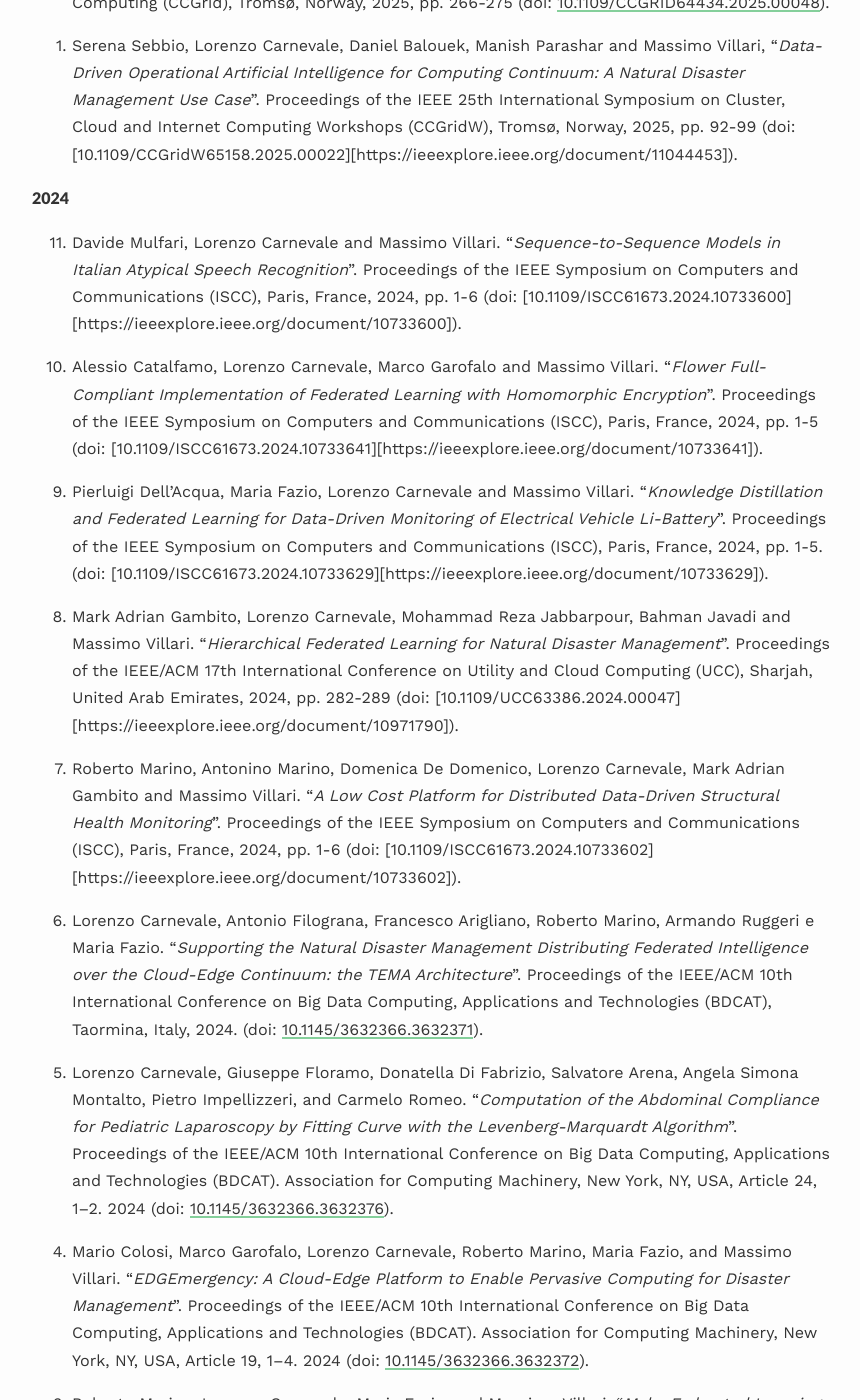
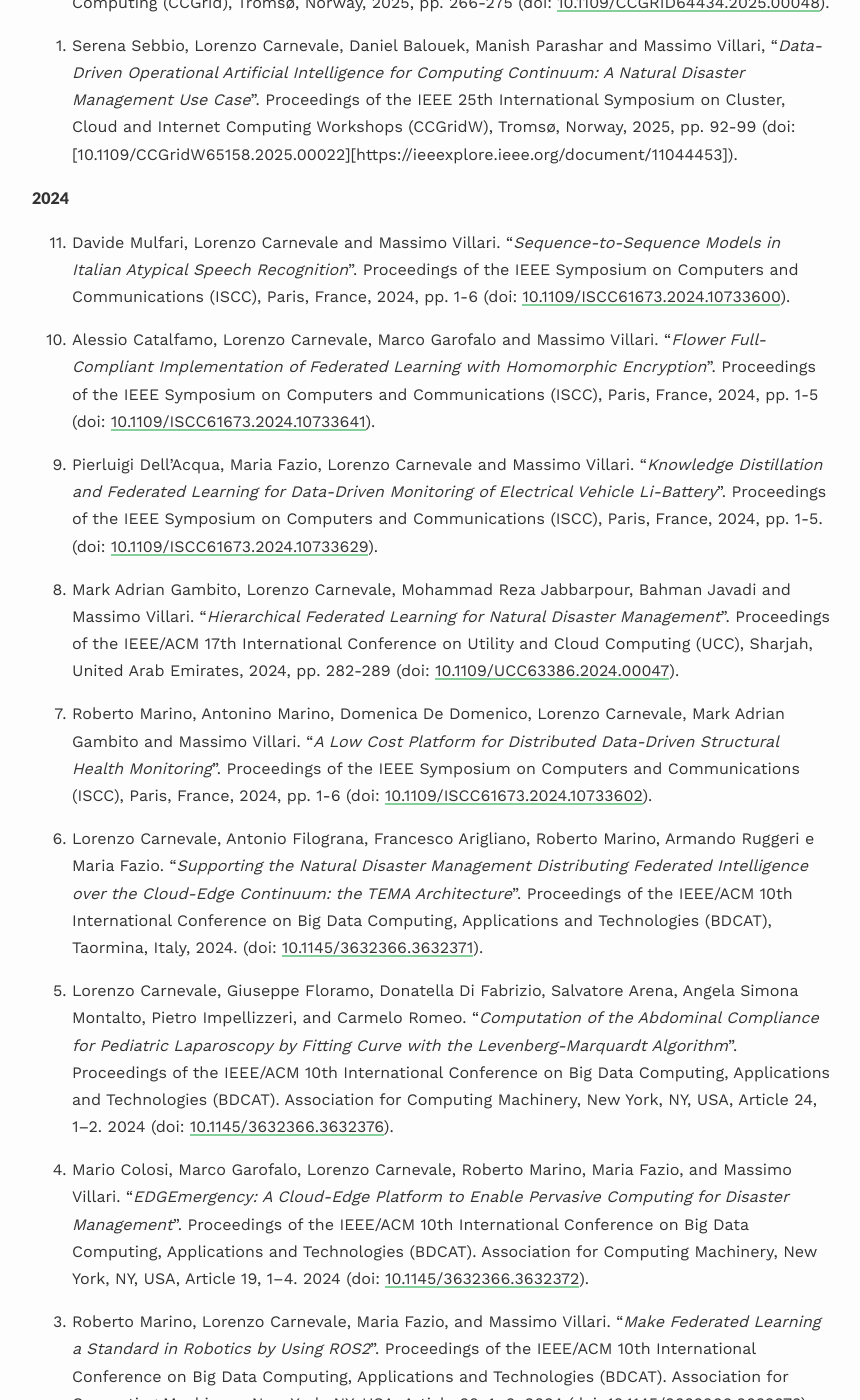
Before and after one commit to lcarnevale/lcarnevale.github.io, a Jekyll site: the page built from _pages/publications.md, in a window 1280 px wide and 1400 px high, scrolled down 3367 px. Shown: the whole window, without its empty margins (208-1068 px from the left). Built offline with Jekyll 4.4.1, drawn with Linux system fonts in a browser that asks for light colours; nearby versions of some CDN libraries; some web fonts are replaced.

Commit message:
fix typos

```diff
--- a/_pages/publications.md
+++ b/_pages/publications.md
@@ -75,15 +75,15 @@
 {: reversed="reversed"}
 
 #### 2024
-0. Davide Mulfari, Lorenzo Carnevale and Massimo Villari. "*Sequence-to-Sequence Models in Italian Atypical Speech Recognition*". Proceedings of the IEEE Symposium on Computers and Communications (ISCC), Paris, France, 2024, pp. 1-6 (doi: [10.1109/ISCC61673.2024.10733600][https://ieeexplore.ieee.org/document/10733600]).
+0. Davide Mulfari, Lorenzo Carnevale and Massimo Villari. "*Sequence-to-Sequence Models in Italian Atypical Speech Recognition*". Proceedings of the IEEE Symposium on Computers and Communications (ISCC), Paris, France, 2024, pp. 1-6 (doi: [10.1109/ISCC61673.2024.10733600](https://ieeexplore.ieee.org/document/10733600)).
 
-0. Alessio Catalfamo, Lorenzo Carnevale, Marco Garofalo and Massimo Villari. "*Flower Full-Compliant Implementation of Federated Learning with Homomorphic Encryption*". Proceedings of the IEEE Symposium on Computers and Communications (ISCC), Paris, France, 2024, pp. 1-5 (doi: [10.1109/ISCC61673.2024.10733641][https://ieeexplore.ieee.org/document/10733641]).
+0. Alessio Catalfamo, Lorenzo Carnevale, Marco Garofalo and Massimo Villari. "*Flower Full-Compliant Implementation of Federated Learning with Homomorphic Encryption*". Proceedings of the IEEE Symposium on Computers and Communications (ISCC), Paris, France, 2024, pp. 1-5 (doi: [10.1109/ISCC61673.2024.10733641](https://ieeexplore.ieee.org/document/10733641)).
 
-0. Pierluigi Dell’Acqua, Maria Fazio, Lorenzo Carnevale and Massimo Villari. "*Knowledge Distillation and Federated Learning for Data-Driven Monitoring of Electrical Vehicle Li-Battery*". Proceedings of the IEEE Symposium on Computers and Communications (ISCC), Paris, France, 2024, pp. 1-5. (doi: [10.1109/ISCC61673.2024.10733629][https://ieeexplore.ieee.org/document/10733629]).
+0. Pierluigi Dell’Acqua, Maria Fazio, Lorenzo Carnevale and Massimo Villari. "*Knowledge Distillation and Federated Learning for Data-Driven Monitoring of Electrical Vehicle Li-Battery*". Proceedings of the IEEE Symposium on Computers and Communications (ISCC), Paris, France, 2024, pp. 1-5. (doi: [10.1109/ISCC61673.2024.10733629](https://ieeexplore.ieee.org/document/10733629)).
 
-0. Mark Adrian Gambito, Lorenzo Carnevale, Mohammad Reza Jabbarpour, Bahman Javadi and Massimo Villari. "*Hierarchical Federated Learning for Natural Disaster Management*". Proceedings of the IEEE/ACM 17th International Conference on Utility and Cloud Computing (UCC), Sharjah, United Arab Emirates, 2024, pp. 282-289 (doi: [10.1109/UCC63386.2024.00047][https://ieeexplore.ieee.org/document/10971790]).
+0. Mark Adrian Gambito, Lorenzo Carnevale, Mohammad Reza Jabbarpour, Bahman Javadi and Massimo Villari. "*Hierarchical Federated Learning for Natural Disaster Management*". Proceedings of the IEEE/ACM 17th International Conference on Utility and Cloud Computing (UCC), Sharjah, United Arab Emirates, 2024, pp. 282-289 (doi: [10.1109/UCC63386.2024.00047](https://ieeexplore.ieee.org/document/10971790)).
 
-0. Roberto Marino, Antonino Marino, Domenica De Domenico, Lorenzo Carnevale, Mark Adrian Gambito and Massimo Villari. "*A Low Cost Platform for Distributed Data-Driven Structural Health Monitoring*". Proceedings of the IEEE Symposium on Computers and Communications (ISCC), Paris, France, 2024, pp. 1-6 (doi: [10.1109/ISCC61673.2024.10733602][https://ieeexplore.ieee.org/document/10733602]).
+0. Roberto Marino, Antonino Marino, Domenica De Domenico, Lorenzo Carnevale, Mark Adrian Gambito and Massimo Villari. "*A Low Cost Platform for Distributed Data-Driven Structural Health Monitoring*". Proceedings of the IEEE Symposium on Computers and Communications (ISCC), Paris, France, 2024, pp. 1-6 (doi: [10.1109/ISCC61673.2024.10733602](https://ieeexplore.ieee.org/document/10733602)).
 
 0. Lorenzo Carnevale, Antonio Filograna, Francesco Arigliano, Roberto Marino, Armando Ruggeri e Maria Fazio. "*Supporting the Natural Disaster Management Distributing Federated Intelligence over the Cloud-Edge Continuum: the TEMA Architecture*". Proceedings of the IEEE/ACM 10th International Conference on Big Data Computing, Applications and Technologies (BDCAT), Taormina, Italy, 2024. (doi: [10.1145/3632366.3632371](https://doi.org/10.1145/3632366.3632371)).
 
```
